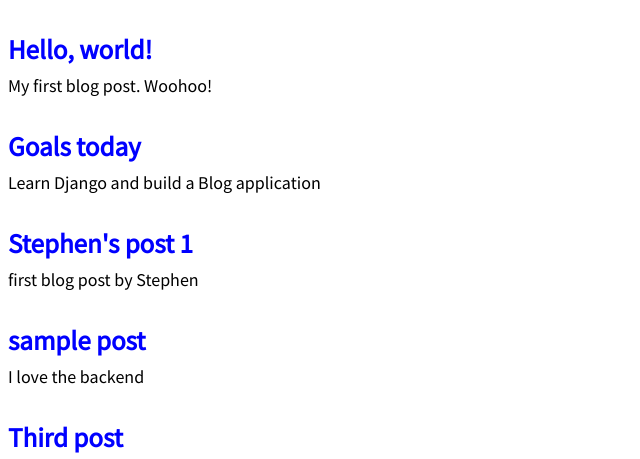
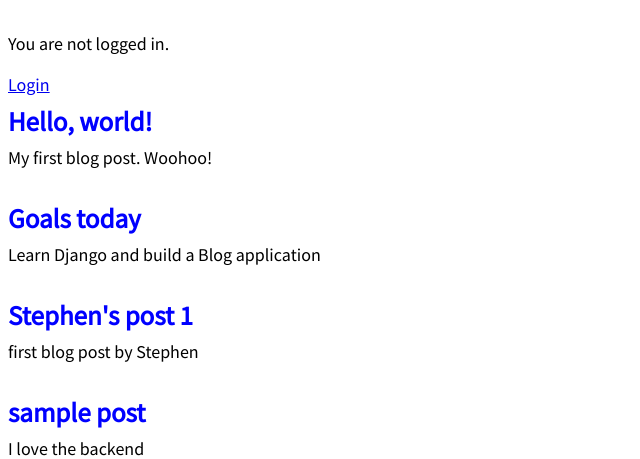
Before and after one commit to stephen-lakes/djangoblog, a Django app: page / in a window 1280 px wide. Shown: the part 102-561 px from the top of the page, without its empty margins (0-640 px from the left). Run offline with Django 4.2, Linux system fonts and the light colour scheme; data comes from the database, SQL or seed files in the repository.

Commit message:
added welcome messages logged in/logged out in users

```diff
--- a/templates/base.html
+++ b/templates/base.html
@@ -20,6 +20,13 @@
                 <a href="{% url 'post_new' %}">+ New Blog Post</a>
             </div>
         </header>
+        {% if user.is_authenticated %}
+            <p>Hi {{ user.username }}!</p>
+            <a href="{% url 'logout' %}">Logout</a>
+        {% else %}
+            <p>You are not logged in.</p>
+            <a href="{% url 'login' %}">Login</a>
+        {% endif %}
 
         {% block content %}
 
```
